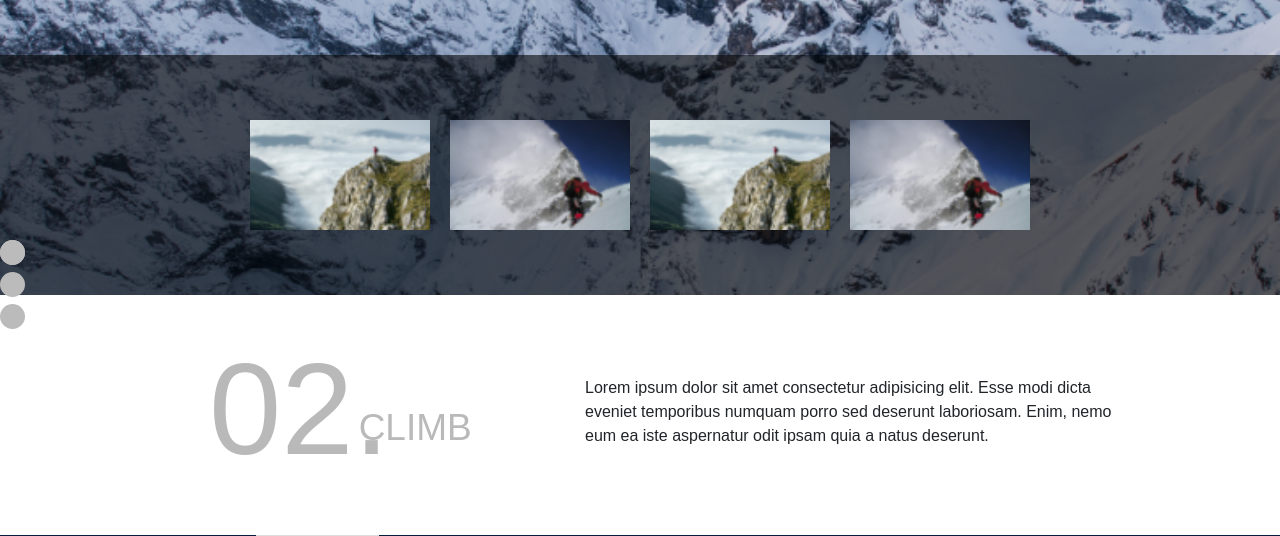
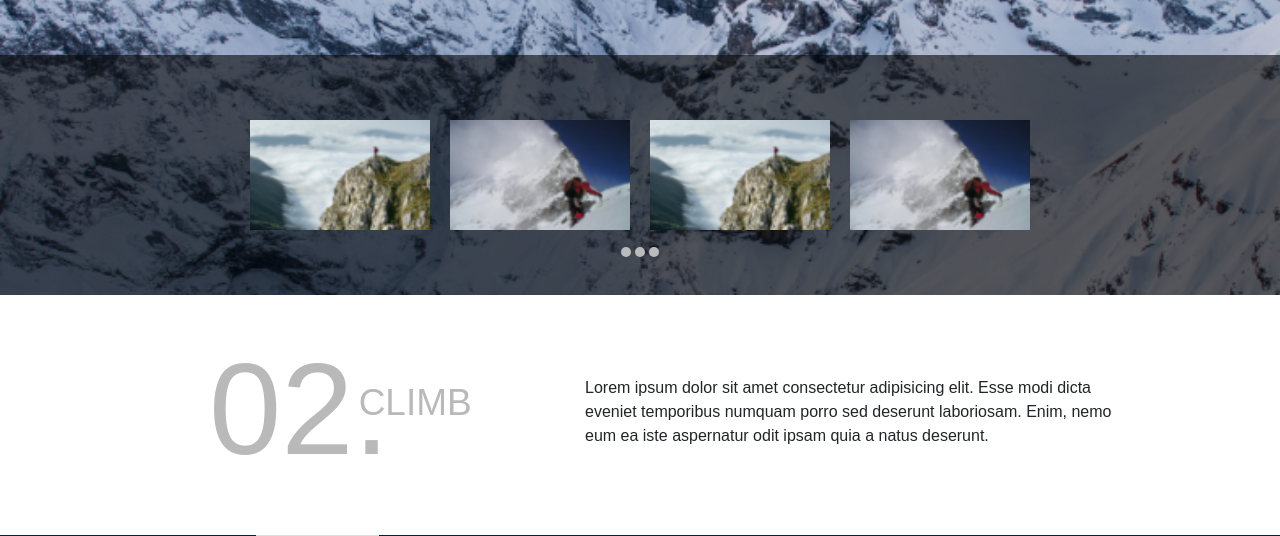
Before and after one commit to savantakash/Los-Angeles-Mountain-Website, a PHP site: page / in a window 1280 px wide. Shown: the part 1114-1650 px from the top of the page. Run offline with PHP 8.4, Linux system fonts and the light colour scheme.

Commit message:
changes added

```diff
--- a/index.html
+++ b/index.html
@@ -105,7 +105,7 @@
                 <div><img src="image/thumb2.png" alt="" /></div>
             </div>
 
-            <div class="dot">
+            <div class="dots">
                 <div class="dot"></div>
                 <div class="dot"></div>
                 <div class="dot"></div>
--- a/style.css
+++ b/style.css
@@ -424,17 +424,20 @@
         color: rgb(22, 22, 22, 0.3);
     }
     .dot {
-        margin-right: 50px;
-        height: 25px;
-        width: 25px;
+        height: 10px;
+        width: 10px;
         background-color: #bbb;
         border-radius: 50%;
         display: inline-block;
         justify-content: center;
     }
+    .dots {
+        margin: 0 auto;
+        width: fit-content;
+    }
     .heading21 {
         font-size: 37px;
-        margin-top: 41%;
+        margin-top: 31%;
         margin-left: 23%;
         color: rgb(22, 22, 22, 0.3);
     }
```
